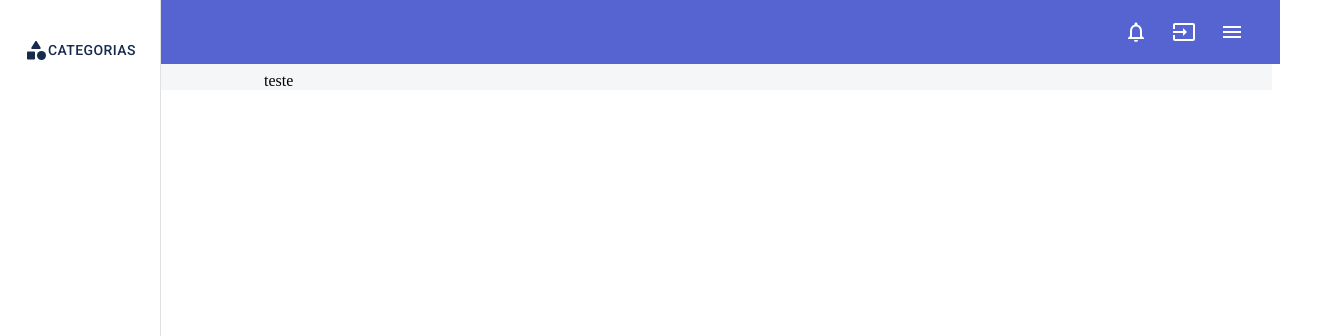
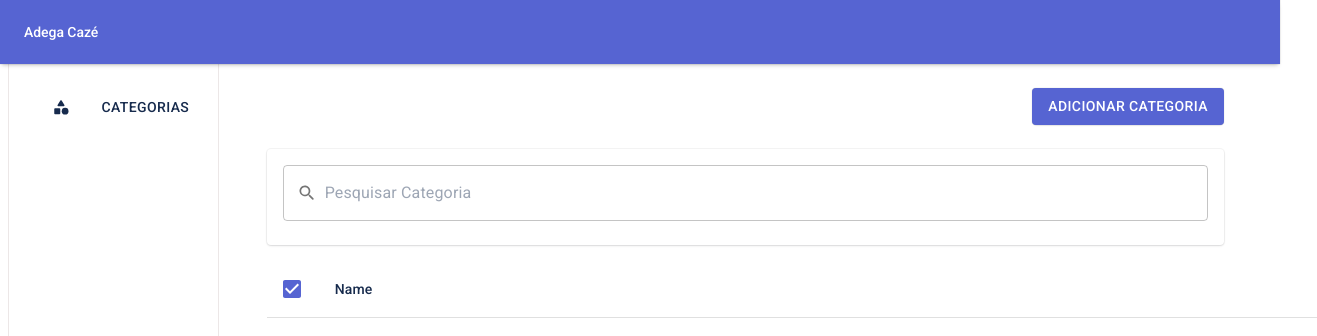
Before and after one commit to denilson157/adegacaze-admin, a React (Create React App) app: page /app/category in a window 1280 px wide. Shown: the top 336 px of the page, 1317 px wide, since content can reach past the window. Built offline with nearby package versions, Linux system fonts and the light colour scheme.

Commit message:
prototipação listagem categoria

```diff
--- a/package.json
+++ b/package.json
@@ -11,6 +11,7 @@
     "history": "^5.0.1",
     "react": "^17.0.2",
     "react-dom": "^17.0.2",
+    "react-helmet": "^6.1.0",
     "react-router": "^6.0.0-beta.0",
     "react-router-dom": "^6.0.0-beta.0",
     "react-scripts": "4.0.3",
--- /dev/null
+++ b/src/components/category/List.js
@@ -0,0 +1,126 @@
+import { useState } from 'react';
+import PropTypes from 'prop-types';
+// import PerfectScrollbar from 'react-perfect-scrollbar';
+import {
+    Avatar,
+    Box,
+    Card,
+    Checkbox,
+    Table,
+    TableBody,
+    TableCell,
+    TableHead,
+    // TablePagination,
+    Container,
+    TableRow,
+    makeStyles
+} from '@material-ui/core';
+
+
+const useStyles = makeStyles((theme) => ({
+    container: {
+        paddingTop: theme.spacing(2),
+        margin: '0px',
+        width: '100%',
+        maxWidth: '100%'
+    },
+}));
+
+
+const CategoryListResults = ({ categories, ...rest }) => {
+    const [selectedCategoryIds, setSelectedCategoryIds] = useState([]);
+    const [limit, setLimit] = useState(10);
+    const [page, setPage] = useState(0);
+
+    const handleSelectAll = (event) => {
+        let newSelectedCategoryIds;
+
+        if (event.target.checked) {
+            newSelectedCategoryIds = categories.map((category) => category.id);
+        } else {
+            newSelectedCategoryIds = [];
+        }
+
+        setSelectedCategoryIds(newSelectedCategoryIds);
+    };
+
+    const handleSelectOne = (event, id) => {
+        const selectedIndex = selectedCategoryIds.indexOf(id);
+        let newSelectedCategoryIds = [];
+
+
+
+        setSelectedCategoryIds(newSelectedCategoryIds);
+    };
+
+    const handleLimitChange = (event) => {
+        setLimit(event.target.value);
+    };
+
+    const handlePageChange = (event, newPage) => {
+        setPage(newPage);
+    };
+
+    const classes = useStyles();
+
+    return (
+        <Container className={classes.container}>
+            {/* <PerfectScrollbar> */}
+            <Box sx={{ minWidth: 1050 }}>
+                <Table>
+                    <TableHead>
+                        <TableRow>
+                            <TableCell padding="checkbox">
+                                <Checkbox
+                                    checked={selectedCategoryIds.length === categories.length}
+                                    color="primary"
+                                    indeterminate={
+                                        selectedCategoryIds.length > 0
+                                        && selectedCategoryIds.length < categories.length
+                                    }
+                                    onChange={handleSelectAll}
+                                />
+                            </TableCell>
+                            <TableCell>
+                                Name
+                            </TableCell>
+
+                        </TableRow>
+                    </TableHead>
+                    <TableBody>
+                        {categories.slice(0, limit).map((category) => (
+                            <TableRow
+                                hover
+                                key={category.id}
+                                selected={selectedCategoryIds.indexOf(category.id) !== -1}
+                            >
+                                <TableCell padding="checkbox">
+                                    <Checkbox
+                                        checked={selectedCategoryIds.indexOf(category.id) !== -1}
+                                        onChange={(event) => handleSelectOne(event, category.id)}
+                                        value="true"
+                                    />
+                                </TableCell>
+                                <TableCell>
+                                    {category.name}
+                                </TableCell>
+                            </TableRow>
+                        ))}
+                    </TableBody>
+                </Table>
+            </Box>
+            {/* </PerfectScrollbar> */}
+            {/* <TablePagination
+                component="div"
+                count={categories.length}
+                onPageChange={handlePageChange}
+                onRowsPerPageChange={handleLimitChange}
+                page={page}
+                rowsPerPage={limit}
+                rowsPerPageOptions={[5, 10, 25]}
+            /> */}
+        </Container>
+    );
+};
+
+export default CategoryListResults;
--- /dev/null
+++ b/src/components/category/Toolbar.js
@@ -0,0 +1,69 @@
+import {
+    Box,
+    Button,
+    Card,
+    CardContent,
+    TextField,
+    InputAdornment,
+    SvgIcon,
+    Container,
+    makeStyles
+} from '@material-ui/core';
+import SearchRoundedIcon from '@material-ui/icons/SearchRounded';
+
+const useStyles = makeStyles((theme) => ({
+    container: {
+        margin: '0px',
+        width: '100%',
+        maxWidth: '100%'
+    },
+}));
+
+const CategoryToolbar = (props) => {
+    const classes = useStyles();
+    return (
+        <Container className={classes.container}>
+            <Box
+                sx={{
+                    display: 'flex',
+                    justifyContent: 'flex-end'
+                }}
+            >
+                <Button
+                    color="primary"
+                    variant="contained"
+                >
+                    Adicionar Categoria
+                </Button>
+            </Box>
+            <Box sx={{ mt: 3 }}>
+                <Card>
+                    <CardContent>
+                        <TextField
+                            fullWidth
+                            size="sm"
+                            InputProps={{
+                                startAdornment: (
+                                    <InputAdornment
+                                        position="start"
+                                    >
+                                        <SvgIcon
+                                            fontSize="small"
+                                            color="action"
+                                        >
+                                            <SearchRoundedIcon />
+                                        </SvgIcon>
+                                    </InputAdornment>
+                                )
+                            }}
+                            variant="outlined"
+                            placeholder="Pesquisar Categoria"
+                        />
+                    </CardContent>
+                </Card>
+            </Box>
+        </Container>
+    )
+}
+
+export default CategoryToolbar;
--- a/src/components/category/index.js
+++ b/src/components/category/index.js
@@ -1,7 +1,30 @@
-import { React } from 'react'
+import { Helmet } from 'react-helmet';
+import { Container, makeStyles } from '@material-ui/core';
+import Toolbar from './Toolbar'
+import List from './List'
 
-const catregory = () => {
-    return (<div>teste</div>)
+const useStyles = makeStyles((theme) => ({
+    container: {
+        paddingTop: theme.spacing(10),
+        margin: '0px',
+        width: '100%',
+        maxWidth: '100%'
+    },
+}));
+
+
+const CustomerList = () => {
+
+    const classes = useStyles();
+    return (
+        <Container className={classes.container}>
+            <Helmet>
+                <title>Categorias</title>
+            </Helmet>
+            <Toolbar />
+            <List categories={[]} />
+        </Container>
+    );
 }
 
-export default catregory
+export default CustomerList;
--- a/src/components/main/index.js
+++ b/src/components/main/index.js
@@ -1,62 +1,22 @@
-import { useState } from 'react';
+import { Grid } from "@material-ui/core";
+import Navbar from './Navbar';
+import Sidebar from './Sidebar';
 import { Outlet } from 'react-router-dom';
-import { styled } from '@material-ui/core/styles';
-import DashboardNavbar from './navbar';
-import DashboardSidebar from './sidebar';
 
-const DashboardLayoutRoot = styled('div')(
-    ({ theme }) => ({
-        backgroundColor: theme.palette.background.default,
-        display: 'flex',
-        height: '100%',
-        overflow: 'hidden',
-        width: '100%'
-    })
-);
-
-const DashboardLayoutWrapper = styled('div')(
-    ({ theme }) => ({
-        display: 'flex',
-        flex: '1 1 auto',
-        overflow: 'hidden',
-        paddingTop: 64,
-        [theme.breakpoints.up('lg')]: {
-            paddingLeft: 256
-        }
-    })
-);
-
-const DashboardLayoutContainer = styled('div')({
-    display: 'flex',
-    flex: '1 1 auto',
-    overflow: 'hidden'
-});
-
-const DashboardLayoutContent = styled('div')({
-    flex: '1 1 auto',
-    height: '100%',
-    overflow: 'auto'
-});
-
-const DashboardLayout = () => {
-    const [isMobileNavOpen, setMobileNavOpen] = useState(false);
-
+const Main = () => {
     return (
-        <DashboardLayoutRoot>
-            <DashboardNavbar onMobileNavOpen={() => setMobileNavOpen(true)} />
-            <DashboardSidebar
-                onMobileClose={() => setMobileNavOpen(false)}
-                openMobile={isMobileNavOpen}
-            />
-            <DashboardLayoutWrapper>
-                <DashboardLayoutContainer>
-                    <DashboardLayoutContent>
-                        <Outlet />
-                    </DashboardLayoutContent>
-                </DashboardLayoutContainer>
-            </DashboardLayoutWrapper>
-        </DashboardLayoutRoot>
+        <div>
+            <Navbar />
+            <Grid container>
+                <Grid item sm={2} xs={2}>
+                    <Sidebar />
+                </Grid>
+                <Grid item sm={10} xs={10}>
+                    <Outlet />
+                </Grid>
+            </Grid>
+        </div>
     );
 };
 
-export default DashboardLayout;
+export default Main;
--- a/src/components/main/navbar.js
+++ b/src/components/main/navbar.js
@@ -1,43 +1,32 @@
-import { useState } from 'react';
 import {
     AppBar,
-    Badge,
-    Box,
-    IconButton,
-    Toolbar
-} from '@material-ui/core';
-import MenuIcon from '@material-ui/icons/Menu';
-import NotificationsIcon from '@material-ui/icons/NotificationsOutlined';
-import InputIcon from '@material-ui/icons/Input';
+    makeStyles,
+    Toolbar,
+    Typography,
+} from "@material-ui/core";
 
-const DashboardNavbar = ({ onMobileNavOpen, ...rest }) => {
-    const [notifications] = useState([]);
+const useStyles = makeStyles((theme) => ({
+    toolbar: {
+        display: "flex",
+        justifyContent: "space-between",
+    },
+    logo: {
+        display: "block"
+    }
+}));
+
+const Navbar = () => {
+    const classes = useStyles();
 
     return (
-        <AppBar
-            elevation={0}
-            {...rest}
-        >
-            <Toolbar>
-                <Box sx={{ flexGrow: 1 }} />
-                <IconButton color="inherit" size="large">
-                    <Badge
-                        badgeContent={notifications.length}
-                        color="primary"
-                        variant="dot"
-                    >
-                        <NotificationsIcon />
-                    </Badge>
-                </IconButton>
-                <IconButton color="inherit" size="large">
-                    <InputIcon />
-                </IconButton>
-                <IconButton color="inherit" onClick={onMobileNavOpen} size="large">
-                    <MenuIcon />
-                </IconButton>
+        <AppBar position="fixed">
+            <Toolbar className={classes.toolbar}>
+                <Typography variant="h6" className={classes.logo}>
+                    Adega Cazé
+                </Typography>
             </Toolbar>
         </AppBar>
     );
 };
 
-export default DashboardNavbar;
+export default Navbar;
--- a/src/components/main/navbarItem.js
+++ b/src/components/main/navbarItem.js
@@ -1,59 +1,56 @@
 import {
-  NavLink as RouterLink,
-  matchPath,
-  useLocation
+  NavLink as RouterLink
 } from 'react-router-dom';
-import { Button, ListItem } from '@material-ui/core';
+import { Button } from '@material-ui/core';
+import { makeStyles } from '@material-ui/core/styles';
+
+const useStyles = makeStyles((theme) => ({
+  item: {
+    display: "flex",
+    alignItems: "center",
+    marginBottom: theme.spacing(4),
+    [theme.breakpoints.up("sm")]: {
+      marginBottom: theme.spacing(3),
+      cursor: "pointer",
+    },
+  },
+  icon: {
+    marginRight: theme.spacing(1),
+    [theme.breakpoints.up("sm")]: {
+      fontSize: "18px",
+    },
+  },
+  text: {
+    fontWeight: 500,
+    [theme.breakpoints.down("sm")]: {
+      display: "none",
+    },
+  },
+}));
 
 const NavItem = ({
   href,
   icon: Icon,
-  title,
-  ...rest
+  title
 }) => {
-  const location = useLocation();
-
-  const active = href ? !!matchPath({
-    path: href,
-    end: false
-  }, location.pathname) : false;
+  const classes = useStyles();
 
   return (
-    <ListItem
-      disableGutters
-      sx={{
-        display: 'flex',
-        py: 0
-      }}
-      {...rest}
-    >
+    <div className={classes.item}>
       <Button
         component={RouterLink}
-        sx={{
-          color: 'text.secondary',
-          fontWeight: 'medium',
-          justifyContent: 'flex-start',
-          letterSpacing: 0,
-          py: 1.25,
-          textTransform: 'none',
-          width: '100%',
-          ...(active && {
-            color: 'primary.main'
-          }),
-          '& svg': {
-            mr: 1
-          }
-        }}
         to={href}
       >
-        {Icon && (
-          <Icon size="20" />
-        )}
-        <span>
-          {title}
-        </span>
+        <Icon className={classes.icon} />
       </Button>
-    </ListItem>
+      <Button
+        component={RouterLink}
+        className={classes.text}
+        to={href}
+      >
+        {title}
+      </Button>
+    </div>
   );
 }
 
--- a/src/components/main/sidebar.js
+++ b/src/components/main/sidebar.js
@@ -1,82 +1,43 @@
-import { useEffect } from 'react';
-import { useLocation } from 'react-router-dom';
 import {
-    Box,
-    Drawer,
-    Hidden,
-    List
+    Container,
 } from '@material-ui/core';
-import NavItem from './navbarItem';
-import { items } from './menuItems'
+import { makeStyles } from '@material-ui/core/styles';
+import { items } from './MenuItems'
+import NavItem from './NavbarItem';
 
+const useStyles = makeStyles((theme) => ({
+    container: {
+        height: "100vh",
+        color: "white",
+        paddingTop: theme.spacing(10),
+        backgroundColor: theme.palette.primary.main,
+        position: "sticky",
+        top: 0,
+        [theme.breakpoints.up("sm")]: {
+            backgroundColor: "white",
+            color: "#555",
+            border: "1px solid #ece7e7",
+        },
+    },
+}));
 
-const DashboardSidebar = ({ onMobileClose, openMobile }) => {
-    const location = useLocation();
+const DashboardSidebar = () => {
+    const classes = useStyles();
 
-    useEffect(() => {
-        if (openMobile && onMobileClose) {
-            onMobileClose();
-        }
-        // eslint-disable-next-line react-hooks/exhaustive-deps
-    }, [location.pathname]);
-
-    const content = (
-        <Box
-            sx={{
-                display: 'flex',
-                flexDirection: 'column',
-                height: '100%'
-            }}
-        >
-            <Box sx={{ p: 2 }}>
-                <List>
-                    {items.map((item) => (
+    return (
+        <Container className={classes.container}>
+            {
+                (items || []).map((item, i) => (
                     <NavItem
                         href={item.href}
                         key={item.title}
                         title={item.title}
                         icon={item.icon}
                     />
-                    ))}
-                </List>
-            </Box>
-        </Box>
-    );
-
-    return (
-        <>
-            <Hidden mdUp>
-                <Drawer
-                    anchor="left"
-                    onClose={onMobileClose}
-                    open={openMobile}
-                    variant="temporary"
-                    PaperProps={{
-                        sx: {
-                            width: 256
+                ))
             }
-                    }}
-                >
-                    {content}
-                </Drawer>
-            </Hidden>
-            <Hidden mdDown>
-                <Drawer
-                    anchor="left"
-                    open
-                    variant="persistent"
-                    PaperProps={{
-                        sx: {
-                            width: 256,
-                            top: 64,
-                            height: 'calc(100% - 64px)'
-                        }
-                    }}
-                >
-                    {content}
-                </Drawer>
-            </Hidden>
-        </>
+        </Container>
     );
 };
+
 export default DashboardSidebar;
```
Also changed, not shown: public/static/cazeLogo.png (added), 1 other file (tests, documents, lock files or other folders). Lines whose indentation alone changed are shown as unchanged.
